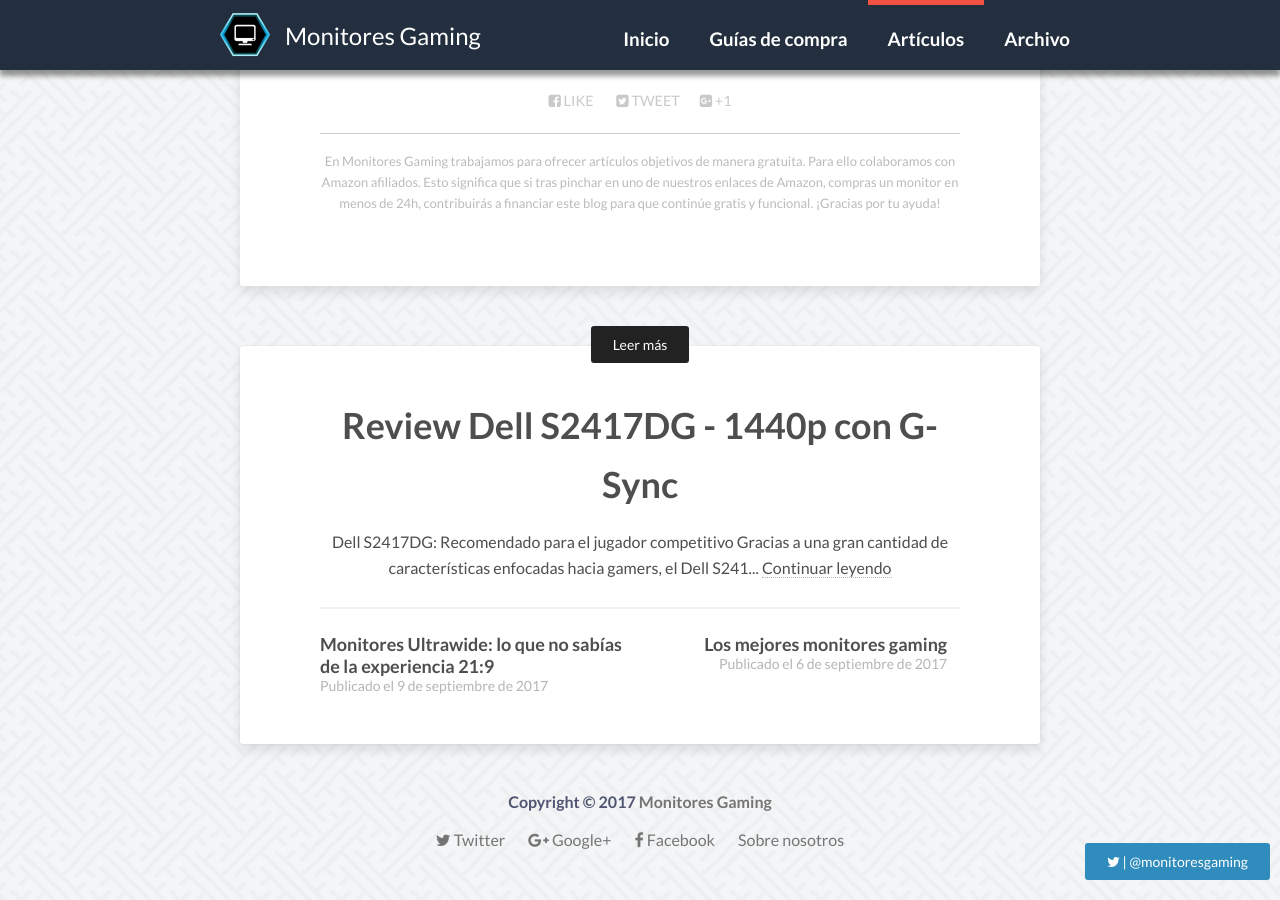
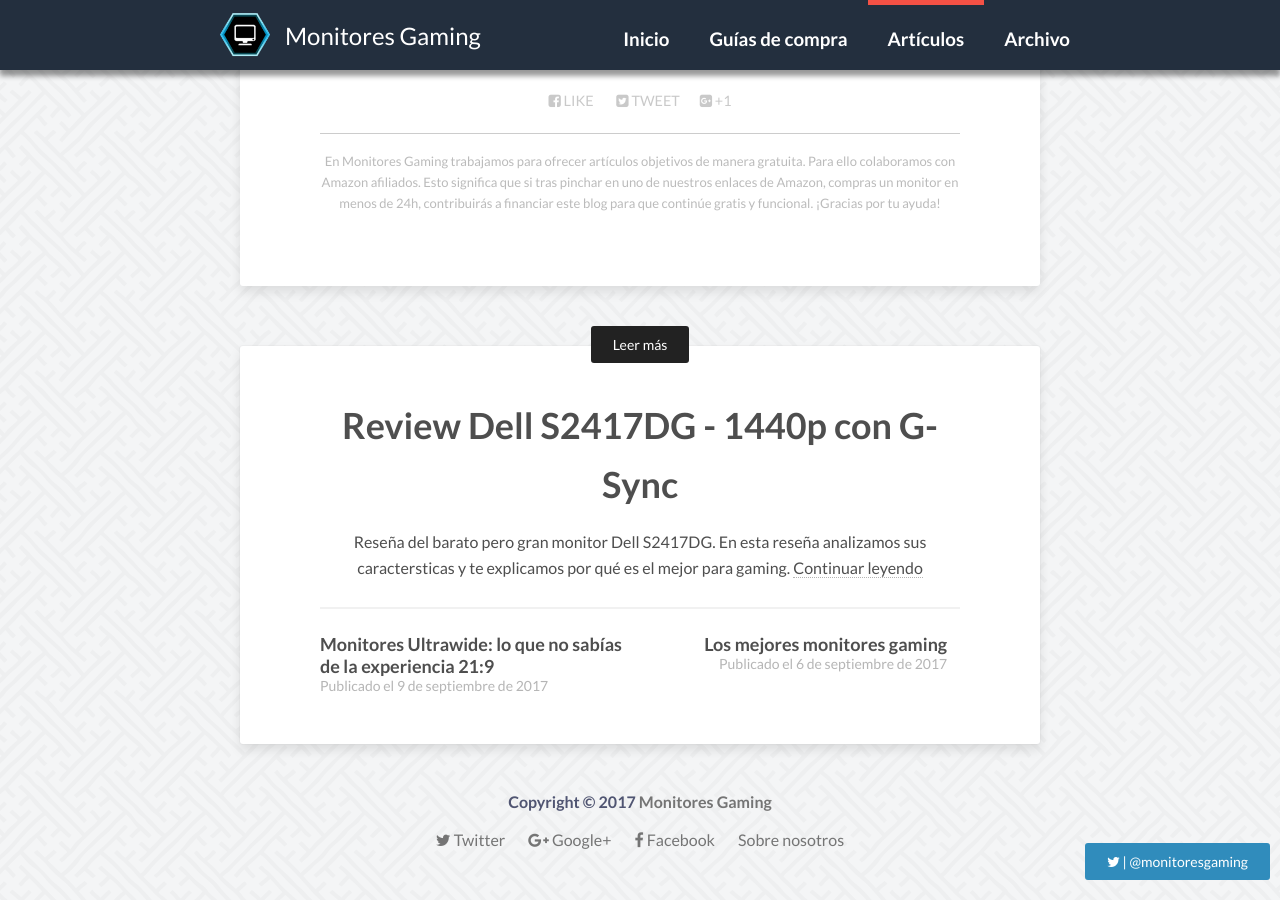
Before and after one commit to Losazul/losazul.github.io, a Jekyll site: the page built from _posts/2017-9-3-como-configurar-tu-monitor.md, in a window 1280 px wide and 900 px high, scrolled down 5665 px. Built offline with Jekyll 4.4.1, drawn with Linux system fonts in a browser that asks for light colours; nearby versions of some CDN libraries; comment, search, counter and statistics services are not loaded.

Commit message:
Update 2017-09-13-rewiew-S2417DG.md

```diff
--- a/_posts/2017-09-13-rewiew-S2417DG.md
+++ b/_posts/2017-09-13-rewiew-S2417DG.md
@@ -3,6 +3,7 @@
 title:  "Review Dell S2417DG - 1440p con G-Sync"
 date:   2017-09-13 21:55:55 +0200
 categories: guias-de-compra
+description: Reseña del barato pero gran monitor Dell S2417DG. En esta reseña analizamos sus caractersticas y te explicamos por qué es el mejor para gaming.
 excerpt: Calificado como el mejor monitor calidad-precio. Este monitor Dell lo posee todo para los jugadores más competitivos. Os explicamos sus características y especificaciones al detalle.
 image:
     feature: review-s2417dg.jpg
```
